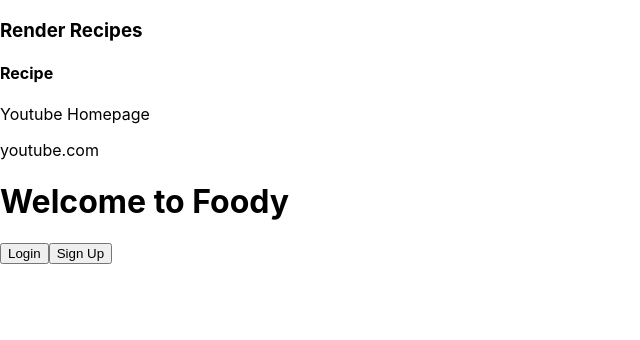
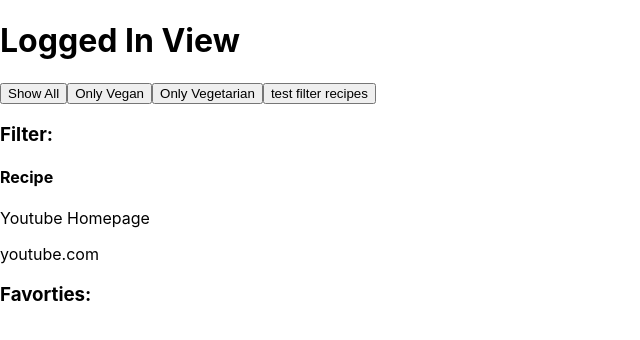
Before and after one commit to angeljuarez77/foody_app, a React (Create React App) app in the folder foody/: page / in a window 1280 px wide. Shown: the top 340 px of the page, without its empty margins (0-640 px from the left). Built offline with nearby package versions, Linux system fonts and the light colour scheme.

Commit message:
filter method succesfully called with on click, updating state. need to map through array state.filterResults

```diff
--- a/foody/src/App.js
+++ b/foody/src/App.js
@@ -10,7 +10,7 @@ class App extends Component {
   constructor(props){
     super(props);
     this.state = {
-      view: 'welcome',
+      view: 'loggedin',
       recipes: [
             {
               id: 1,
@@ -28,11 +28,28 @@ class App extends Component {
               id: 3,
               url: 'youtube.com/funnyanimal',
               title: 'Funny Animal',
-              category: 'None'
+              category: ''
             }
         ],
-      selected: 'Vegetarian'
+      selected: 'Vegetarian',
+      filterResults: [],
+      favorites: [
+        {
+          id: 3,
+          url: 'youtube.com/funnyanimal',
+          title: 'Funny Animal',
+          category: ''
+        },
+        {
+          id: 2,
+          url: 'youtube.com/amazingvideo',
+          title: 'Amazing Video',
+          category: 'Vegan'
+        }
+      ]
     }
+
+    this.filterResult = this.filterResult.bind(this);
   }
 
 
@@ -45,16 +62,30 @@ getView(){
     case 'signup':
       return <CreateAccount />
     case 'loggedin':
-      return <LoggedInView />
+      return <LoggedInView filterResult={this.filterResult} recipes={this.state.recipes} selected={this.state.selected} favorites={this.state.favorites}/>
     default:
       return <Welcome />
   }
 }
 
+
+
+filterResult(arr){
+
+  const selectedRecipes = arr.filter(recipe => recipe.category === this.state.selected)
+  console.log(selectedRecipes);
+    this.setState({
+      filterResults:selectedRecipes
+    })
+  console.log(selectedRecipes);
+}
+
+
+
   render() {
+
     return (
       <div className="App">
-      <AllRecipes recipes={this.state.recipes} selected={this.state.selected} />
       {this.getView()}
 
       </div>
--- a/foody/src/components/LoggedIn/AllRecipes.js
+++ b/foody/src/components/LoggedIn/AllRecipes.js
@@ -1,32 +1,18 @@
 import React from 'react';
 import Recipe from '../Recipe.js';
+import Filter from './Filter.js';
+import Favorites from './Favorites.js';
 
 
 export default function AllRecipes(props){
-
-  const selectedRecipes = props.recipes.filter(recipe => {
-   return recipe.category === props.selected
-    }
-  )
-
 
   return(
 
     <div>
       <h3> Render Recipes </h3>
-
-
-      {selectedRecipes.map(recipe=>(
-        <Recipe
-          key={recipe.id}
-          url={recipe.url}
-          title={recipe.title}
-          />
-        ))
-      }
-
-
-
+      <h2> filter: </h2>
+      <Filter recipes={props.recipes} selected={props.selected}/>
+      <Favorites />
     </div>
   )
 }
--- a/foody/src/components/LoggedIn/Favorites.js
+++ b/foody/src/components/LoggedIn/Favorites.js
@@ -0,0 +1,23 @@
+import React from 'react';
+import Recipe from '../Recipe.js';
+
+
+export default function Favorites(props){
+  const selectedRecipes = props.favorites.filter(recipe => {
+   return recipe.category === props.selected
+    }
+  )
+
+  return(
+    <div>
+    {selectedRecipes.map(recipe=>(
+      <Recipe
+        key={recipe.id}
+        url={recipe.url}
+        title={recipe.title}
+        />
+      ))
+    }
+    </div>
+  )
+}
--- /dev/null
+++ b/foody/src/components/LoggedIn/Filter.js
@@ -0,0 +1,24 @@
+import React from 'react';
+import Recipe from '../Recipe.js';
+
+export default function Filter(props){
+    const selectedRecipes = props.recipes.filter(recipe => {
+     return recipe.category === props.selected
+      }
+    )
+
+    return(
+
+      <div>
+        {selectedRecipes.map(recipe=>(
+          <Recipe
+            key={recipe.id}
+            url={recipe.url}
+            title={recipe.title}
+            />
+          ))
+        }
+
+      </div>
+    )
+};
--- a/foody/src/components/LoggedIn/LoggedInView.js
+++ b/foody/src/components/LoggedIn/LoggedInView.js
@@ -1,18 +1,26 @@
-import React, { Component } from 'react';
+import React from 'react';
 import AllRecipes from './AllRecipes.js';
+import Recipe from '../Recipe.js';
+import Filter from './Filter.js';
+import Favorites from './Favorites.js';
 
 
-export default function LoggedInView() {
+export default function LoggedInView(props) {
 
   return(
     <div>
       <h1> Logged In View </h1>
+
       <button> Show All </button>
       <button> Only Vegan </button>
       <button> Only Vegetarian </button>
+      <button onClick={() => props.filterResult(props.recipes)}> test filter recipes </button>
 
+        <h3> Filter: </h3>
+        <Filter recipes={props.recipes} selected={props.selected}/>
 
-      <AllRecipes />
+        <h3> Favorties: </h3>
+        <Favorites favorites={props.favorites} selected={props.selected}/>
 
     </div>
   )
```
Also changed, not shown: foody/src/components/LoggedIn/VeganRecipes.js (deleted, +0 -12 lines), foody/src/components/LoggedIn/VegetarianRecipes.js (deleted, +0 -13 lines).
